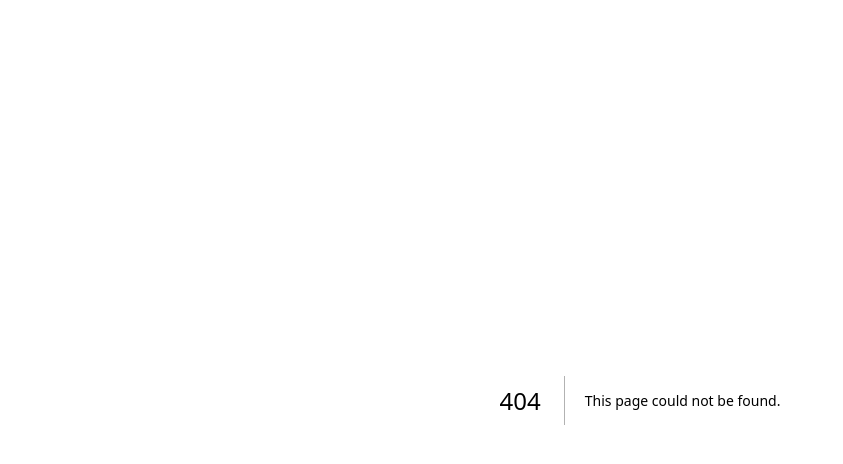
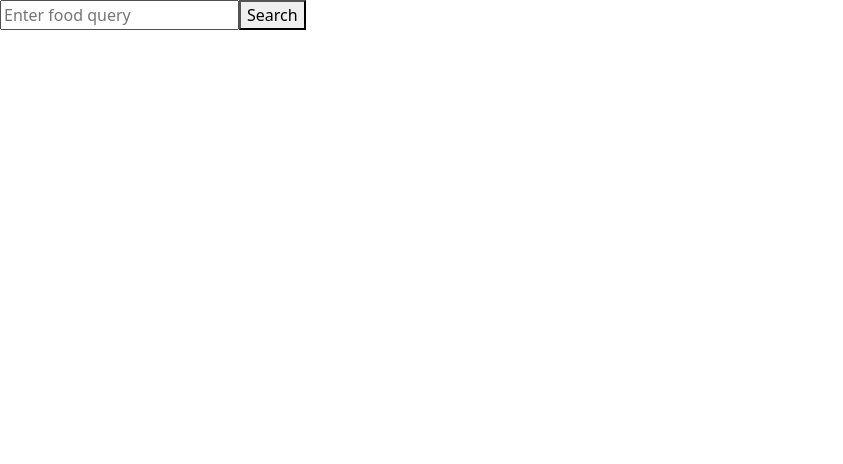
Before and after one commit to DylanWDev/Vitala-Frontend, a Next.js app in the folder fastapi-frontend/: page /search in a window 1280 px wide. Before the commit this address had no page. Shown: the top 464 px of the page, without its empty margins (0-843 px from the left). Built offline with nearby package versions, Linux system fonts and the light colour scheme.

Commit message:
able to call api with input with eventlistener and button click

```diff
--- a/fastapi-frontend/package.json
+++ b/fastapi-frontend/package.json
@@ -11,9 +11,11 @@
   "dependencies": {
     "axios": "^1.4.0",
     "bootstrap": "^5.3.1",
+    "http-proxy-middleware": "^2.0.6",
     "jwt-decode": "^4.0.0",
-    "next": "14.0.3",
+    "next": "^14.0.3",
     "react": "^18",
+    "react-autosuggest": "^10.1.0",
     "react-dom": "^18"
   },
   "devDependencies": {
--- /dev/null
+++ b/fastapi-frontend/src/pages/search/index.js
@@ -0,0 +1,54 @@
+import React, { useState } from 'react';
+import axios from 'axios';
+
+const NutritionixApiExample = () => {
+  const [foodQuery, setFoodQuery] = useState('');
+  const [error, setError] = useState(null);
+
+  const NUTRITIONIX_APP_ID = '0be43934';
+  const NUTRITIONIX_APP_KEY = '5622786a494b005ab83dee42b4282321';
+  const baseURL = 'https://trackapi.nutritionix.com/v2/natural/nutrients';
+
+  const handleSearch = async () => {
+    try {
+      const response = await axios.post(baseURL, {
+        query: foodQuery,
+      }, {
+        headers: {
+          'Content-Type': 'application/json',
+          'x-app-id': NUTRITIONIX_APP_ID,
+          'x-app-key': NUTRITIONIX_APP_KEY,
+        },
+      });
+
+      console.log('Nutrition Information:', response.data.foods);
+    } catch (error) {
+      setError('Error fetching data from Nutritionix API');
+      console.error('Error fetching data from Nutritionix API:', error);
+    }
+  };
+
+  const handleKeyPress = (e) => {
+    if (e.key === 'Enter') {
+      handleSearch();
+    }
+  };
+
+  return (
+    <div>
+      <div>
+        <input
+          type="text"
+          value={foodQuery}
+          onChange={(e) => setFoodQuery(e.target.value)}
+          onKeyPress={handleKeyPress} // Call handleKeyPress on key press
+          placeholder="Enter food query"
+        />
+        <button onClick={handleSearch}>Search</button>
+      </div>
+      {error && <p>{error}</p>}
+    </div>
+  );
+};
+
+export default NutritionixApiExample;
```
Also changed, not shown: 1 other file (tests, documents, lock files or other folders).
